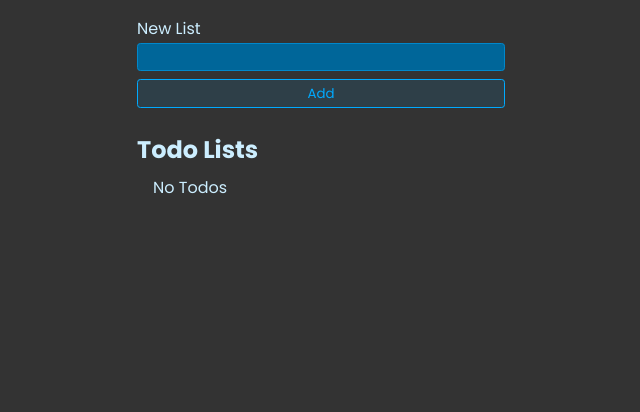
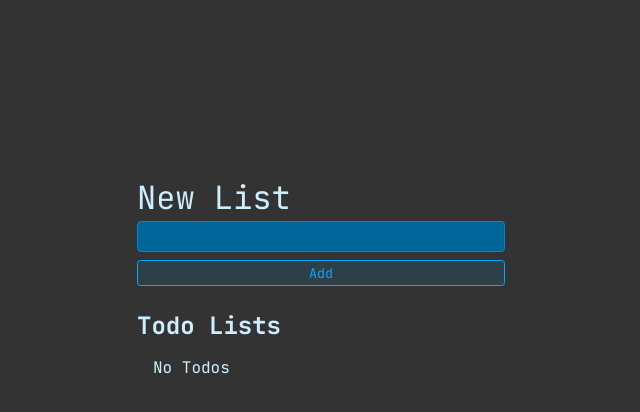
Before and after one commit to emmypuch/react-todo, a React (Vite) app: page / in a window 1280 px wide. Shown: the top 412 px of the page, without its empty margins (319-959 px from the left). Built offline with nearby package versions, Linux system fonts and the light colour scheme.

Commit message:
modified css

```diff
--- a/src/styles.css
+++ b/src/styles.css
@@ -1,7 +1,7 @@
-@import url('https://fonts.googleapis.com/css2?family=Poppins:wght@400;700&display=swap');
+@import url('https://fonts.googleapis.com/css2?family=JetBrains+Mono:wght@400;700&display=swap');
 
 * {
-    font-family: 'Poppins', sans-serif;
+    font-family: 'JetBrains Mono', monospace;
     box-sizing: border-box;
     margin: 0;
     padding: 0;
@@ -13,6 +13,10 @@ body {
     max-width: 400px;
     padding: 1rem;
     margin: 0 auto;
+}
+
+#root {
+    margin-top: 20vh;
 }
 
 .new-item-form {
@@ -27,6 +31,11 @@ body {
     gap: 0.1rem;
 }
 
+.form-row label {
+    font-size: 2rem;
+    margin-bottom: 5pxh;
+}
+
 .new-item-form input {
     outline: none;
     border: 1px solid hsl(200, 100%, 40%);
@@ -34,6 +43,7 @@ body {
     border-radius: 0.25em;
     padding: 0.25em 0.5em;
     color: hsl(200, 100%, 90%);
+    font-size: 1rem;
 }
 
 .new-item-form input:focus {
@@ -48,6 +58,7 @@ body {
     border-radius: 0.25em;
     cursor: pointer;
     outline: none;
+    /* margin-bottom: 10px; */
 }
 
 .btn:hover,
@@ -69,7 +80,7 @@ body {
 .header {
     font-size: 1.5rem;
     margin-top: 1.5rem;
-    margin-bottom: 0.5rem;
+    margin-bottom: 1rem;
 }
 
 .list {
@@ -86,7 +97,7 @@ body {
 .list {
     display: flex;
     flex-direction: column;
-    gap: 0.3rem;
+    gap: 1.2rem;
 }
 
 .list li {
```
